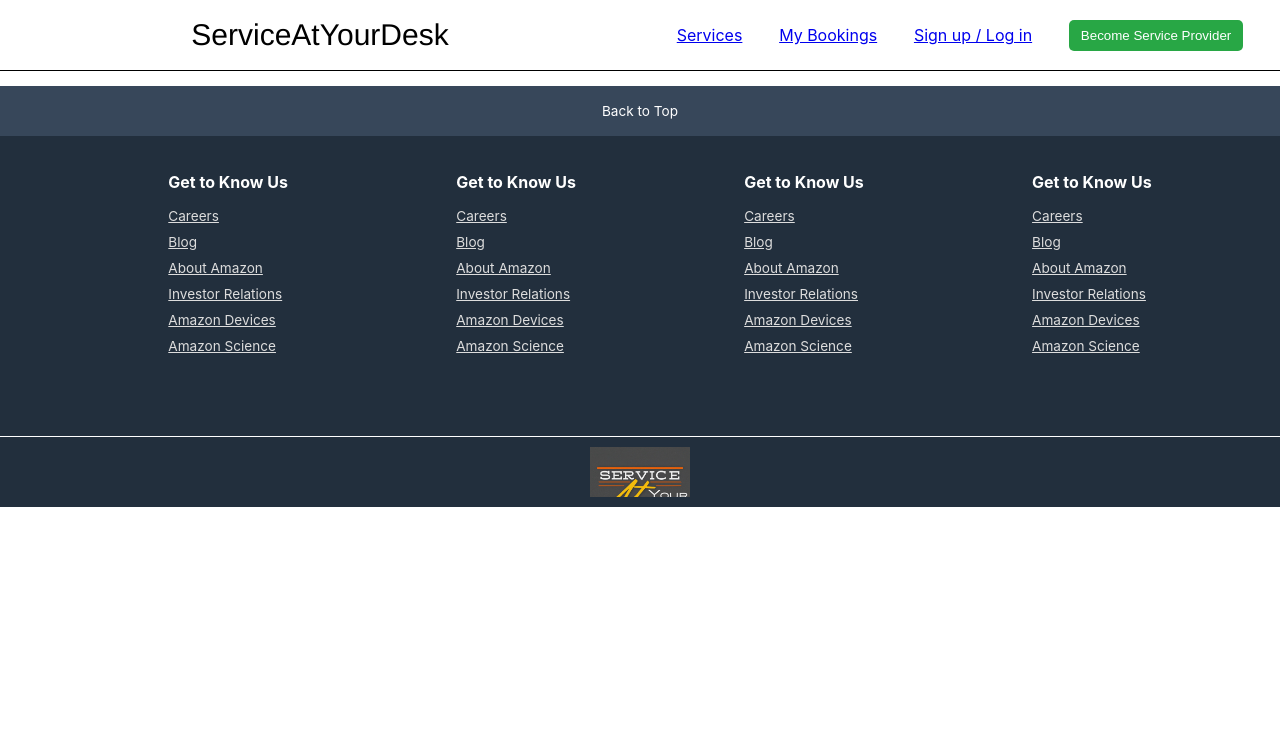
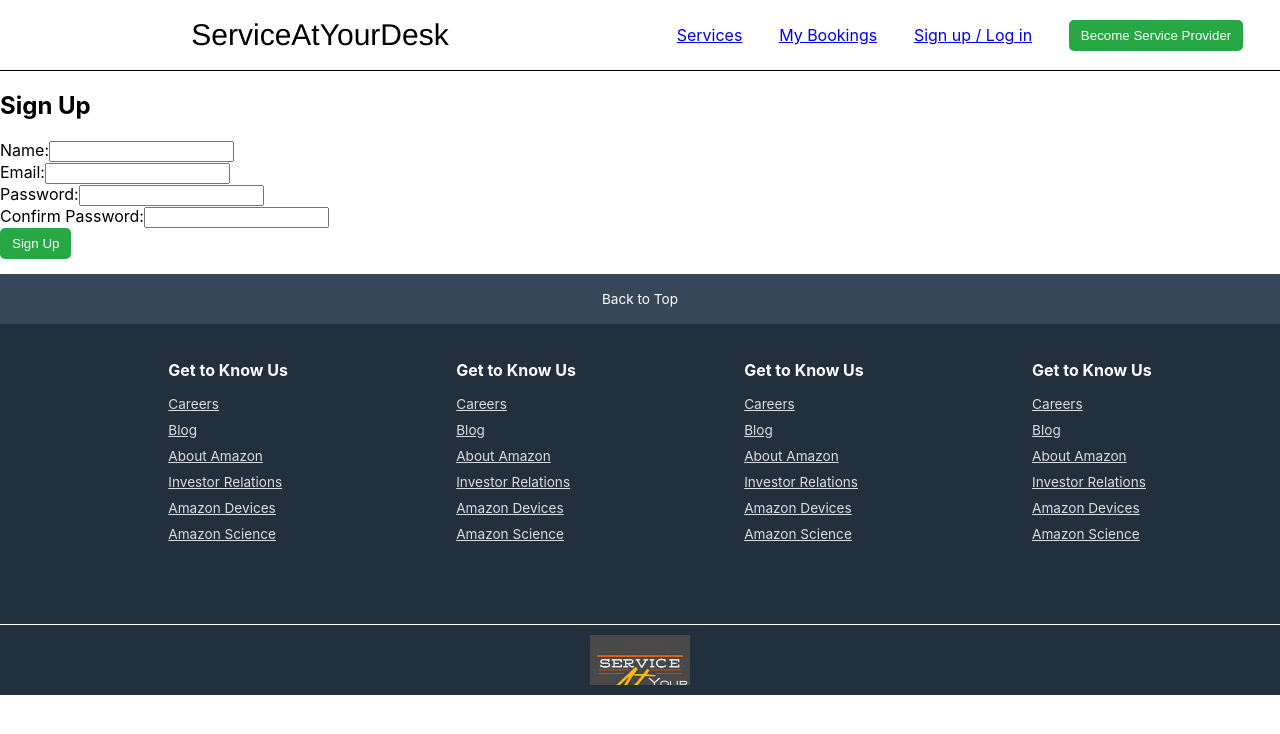
Before and after one commit to Amruth066/ServiceAtYourDesk, a React (Create React App) app in the folder front-end/: page /Signup in a window 1280 px wide. Shown: the top 734 px of the page. Built offline with nearby package versions, Linux system fonts and the light colour scheme.

Commit message:
added login/signup components

```diff
--- a/front-end/src/App.js
+++ b/front-end/src/App.js
@@ -7,6 +7,9 @@
 import Footer from './components/Footer/Footer';
 import ServiceProvider from './components/ServiceProviders/ServiceProviders';
 import ServiceProviderDetails from './components/ServiceProviderDetails/ServiceProviderDetails';
+import Bookings from './components/Bookings/bookings';
+import Login from './components/Login/login';
+import Signup from './components/Signup/signup';
 
 function App() {
   const [selectedService, setSelectedService] = useState(null);
@@ -17,7 +20,7 @@
 
   const handleBackToServices = () => {
     setSelectedService(null);
-  };
+  }
 
   return (
     <Router>
@@ -25,6 +28,9 @@
         <Header />
         <Routes>
           <Route path="/" element={<Hero />} />
+          <Route path="/Login" element={<Login/>}/>
+          <Route path="/Signup" element={<Signup/>}/>
+          <Route path="/myBookings" element={<Bookings/>} />
           <Route path="/services" element={<Services onServiceSelect={handleServiceSelect} />} />
           <Route path="/services/service-provider" element={<ServiceProvider service={selectedService} />} />
           <Route path="/service-provider-details" element={<ServiceProviderDetails />} />
--- /dev/null
+++ b/front-end/src/components/Bookings/bookings.js
@@ -0,0 +1,8 @@
+const bookings =()=>{
+    return(
+        <>
+        My Bookings
+        </>
+    )
+}
+export default bookings;
--- a/front-end/src/components/Header/header.js
+++ b/front-end/src/components/Header/header.js
@@ -14,13 +14,13 @@
           <a href='services'>Services</a>
         </div>
         <div className='bookings'>
-          <a href='#'>My Bookings</a>
+          <a href='myBookings'>My Bookings</a>
         </div>
         <div className='loginsignup'>
-          <a href='#'>Sign up / Log in</a>
+          <a href='Login'>Sign up / Log in</a>
         </div>
         <div className='BecomeSP'>
-          <a href="#">
+          <a href="becomesp">
             <button>Become Service Provider
             </button>
           </a>
--- /dev/null
+++ b/front-end/src/components/Login/login.js
@@ -0,0 +1,46 @@
+import React, { useState } from 'react';
+import { useNavigate } from 'react-router-dom';
+
+
+const Login=()=>{
+
+    const navigate = useNavigate();
+    const [email, setEmail] = useState('');
+    const [password, setPassword] = useState('');
+    const [errorMessage, setErrorMessage] = useState('');
+
+    const handleSubmit=(e)=>{
+        e.preventDefault();
+
+        if(!email || !password){
+            setErrorMessage("please fill all fields");
+            return;
+        }
+        setErrorMessage('');
+        const userData = {email,password}
+
+        navigate('/')
+
+        console.log('Logging in with:',userData);
+
+
+    }
+    return(
+        <div className="login-form">
+            <h2>Login</h2>
+            {errorMessage && <p className="error">{errorMessage}</p>}
+            <form onSubmit={handleSubmit}>
+                <div className="form-group">
+                    <label>Email:</label>
+                    <input type="email" value={email} onChange={(e)=>setEmail(e.target.value)} required/>
+                </div>
+                <div className="form-group">
+                    <label>Password:</label>
+                    <input type="password" value={password} onChange={(e)=>setPassword(e.target.value)} required/>
+                </div>
+                <button type="submit">Login</button>
+            </form>
+        </div>
+    )
+}
+export default Login;
--- a/front-end/src/components/ServiceProviderDetails/ServiceProviderDetails.js
+++ b/front-end/src/components/ServiceProviderDetails/ServiceProviderDetails.js
@@ -1,7 +1,9 @@
 import React, { useState } from 'react';
 import './ServiceProviderDetails.css';
+import { useNavigate } from 'react-router-dom';
 
 const ServiceProviderDetails = ({ provider }) => {
+  const navigate = useNavigate();
   const [selectedSlot, setSelectedSlot] = useState('');
   const [bookingConfirmed, setBookingConfirmed] = useState(false);
 
@@ -21,8 +23,7 @@
     if (selectedSlot) {
       setBookingConfirmed(true);
       alert(`Booking confirmed for ${provider.name} at ${selectedSlot}`);
-      window.location.reload()
-
+      navigate('/');
     } else {
       alert('Please select a time slot');
     }
--- /dev/null
+++ b/front-end/src/components/Signup/signup.js
@@ -0,0 +1,81 @@
+import React, { useState } from 'react';
+import { useNavigate } from 'react-router-dom';
+
+const Signup = () => {
+  const [name, setName] = useState('');
+  const [email, setEmail] = useState('');
+  const [password, setPassword] = useState('');
+  const [confirmPassword, setConfirmPassword] = useState('');
+  const [errorMessage, setErrorMessage] = useState('');
+  const navigate = useNavigate();
+
+  const handleSubmit = (e) => {
+    e.preventDefault();
+
+    if (!name || !email || !password || !confirmPassword) {
+      setErrorMessage('Please fill in all fields.');
+      return;
+    }
+
+    if (password !== confirmPassword) {
+      setErrorMessage('Passwords do not match.');
+      return;
+    }
+
+    setErrorMessage('');
+
+    const newUser = { name, email, password };
+
+    console.log('Signing up with:', newUser);
+
+    navigate('/')
+  };
+
+  return (
+    <div className="signup-form">
+      <h2>Sign Up</h2>
+      {errorMessage && <p className="error">{errorMessage}</p>}
+      <form onSubmit={handleSubmit}>
+        <div className="form-group">
+          <label>Name:</label>
+          <input
+            type="text"
+            value={name}
+            onChange={(e) => setName(e.target.value)}
+            required
+          />
+        </div>
+        <div className="form-group">
+          <label>Email:</label>
+          <input
+            type="email"
+            value={email}
+            onChange={(e) => setEmail(e.target.value)}
+            required
+          />
+        </div>
+        <div className="form-group">
+          <label>Password:</label>
+          <input
+            type="password"
+            value={password}
+            onChange={(e) => setPassword(e.target.value)}
+            required
+          />
+        </div>
+        <div className="form-group">
+          <label>Confirm Password:</label>
+          <input
+            type="password"
+            value={confirmPassword}
+            onChange={(e) => setConfirmPassword(e.target.value)}
+            required
+          />
+        </div>
+        <button type="submit">Sign Up</button>
+      </form>
+    </div>
+  );
+};
+
+export default Signup;
```
